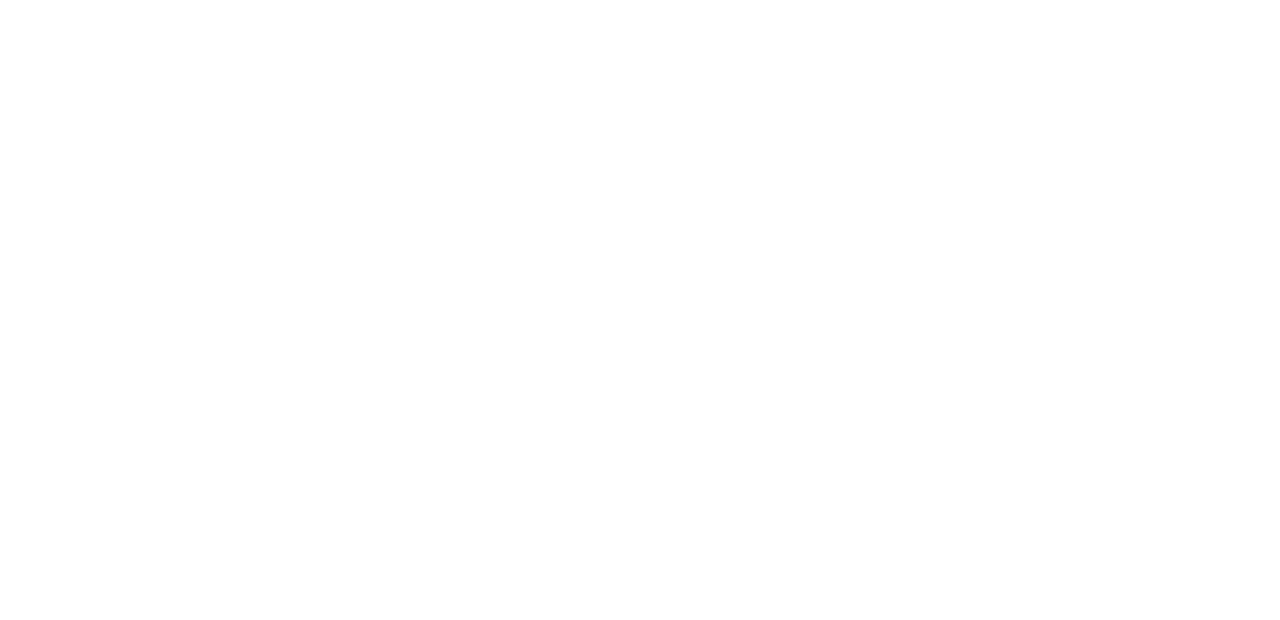
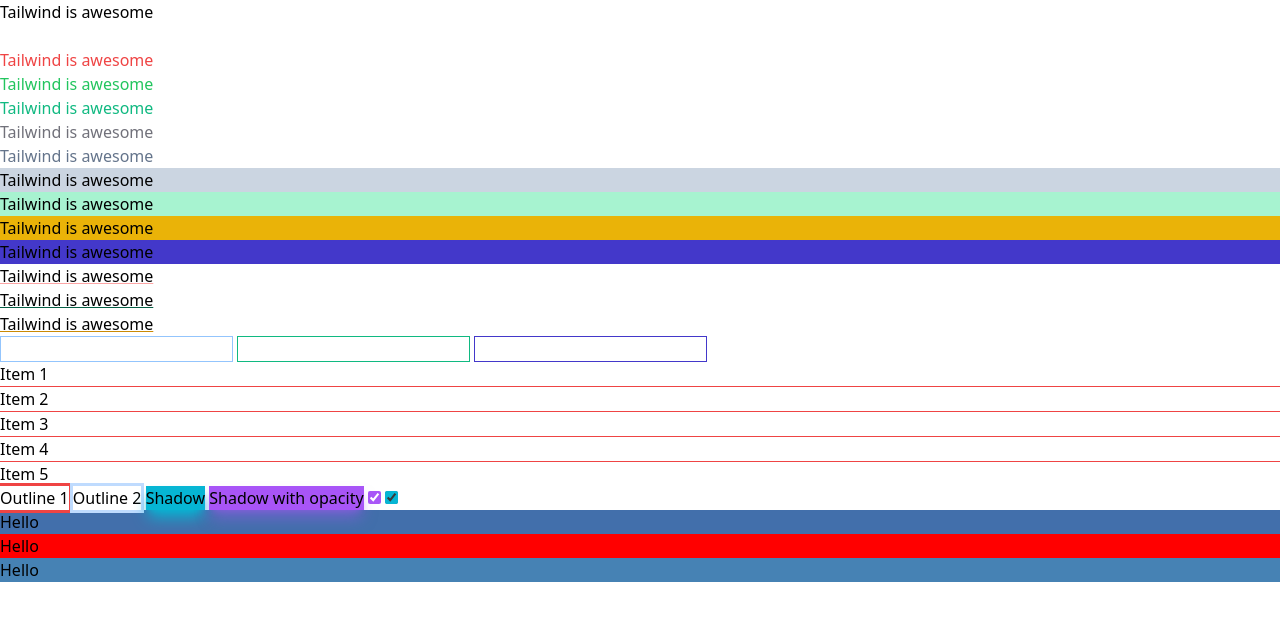
Before and after one commit to DiogoAMFerreira/tailwind-course, a plain HTML site: page 02-colors/index.html in a window 1280 px wide. Drawn offline with nearby package versions, Linux system fonts and the light colour scheme.

Commit message:
9 - Colors

```diff
--- a/02-colors/index.html
+++ b/02-colors/index.html
@@ -12,21 +12,48 @@
     <!-- white, black, red, green, blue, orange, yellow, purple, lime, emerald, teal, cyan, indigo, violet, fuchsia, pink, rose, sky, gray, slate, zinc, neutral, stone, amber,  -->
 
     <!-- Text Colors -->
-
+    <p class="text-black">Tailwind is awesome</p>
+    <p class="text-white">Tailwind is awesome</p>
+    <p class="text-red-500">Tailwind is awesome</p>
+    <p class="text-green-500">Tailwind is awesome</p>
+    <p class="text-emerald-500">Tailwind is awesome</p>
+    <p class="text-zinc-500">Tailwind is awesome</p>
+    <p class="text-slate-500">Tailwind is awesome</p>
     <!-- Background Colors -->
-
+    <p class="bg-slate-300">Tailwind is awesome</p>
+    <p class="bg-emerald-200">Tailwind is awesome</p>
+    <p class="bg-yellow-500">Tailwind is awesome</p>
+    <p class="bg-indigo-700">Tailwind is awesome</p>
     <!-- Text Underline -->
-
+    <p class="underline decoration-red-300">Tailwind is awesome</p>
+    <p class="underline decoration-emerald-800">Tailwind is awesome</p>
+    <p class="underline decoration-yellow-600">Tailwind is awesome</p>
     <!-- Border Colors -->
-
+    <input type="text" class="border border-blue-300" />
+    <input type="text" class="border border-emerald-500" />
+    <input type="text" class="border border-indigo-700" />
     <!-- Divide Colors -->
-
+    <div class="divide-y divide-red-500">
+      <div>Item 1</div>
+      <div>Item 2</div>
+      <div>Item 3</div>
+      <div>Item 4</div>
+      <div>Item 5</div>
+    </div>
     <!-- Outline Colors -->
-
+    <button class="outline outline-red-500">Outline 1</button>
+    <button class="outline outline-blue-200">Outline 2</button>
     <!-- Box Shadow Colors (Opacity defaults to 100, but you can set it)-->
-
+    <button class="shadow-lg bg-cyan-500 shadow-cyan-500">Shadow</button>
+    <button class="shadow-lg bg-purple-500 shadow-purple-500/50">
+      Shadow with opacity
+    </button>
     <!-- Accent Colors -->
-
+    <input type="checkbox" checked class="accent-purple-500" />
+    <input type="checkbox" checked class="accent-cyan-500" />
     <!-- Arbitrary Colors -->
+    <div class="bg-[#426fab]">Hello</div>
+    <div class="bg-[rgb(255,0,0)]">Hello</div>
+    <div class="bg-[steelblue]">Hello</div>
   </body>
 </html>
```
